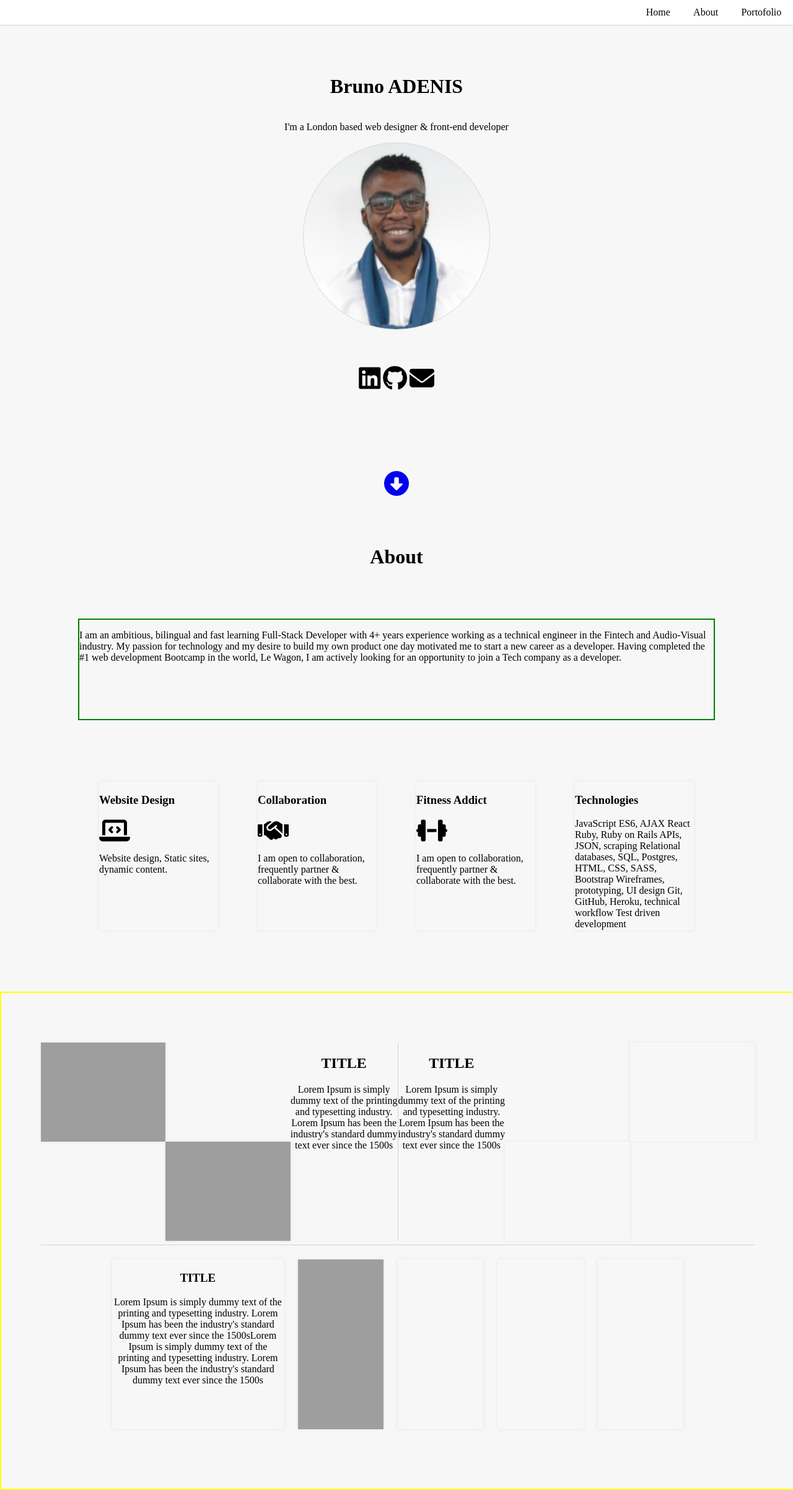
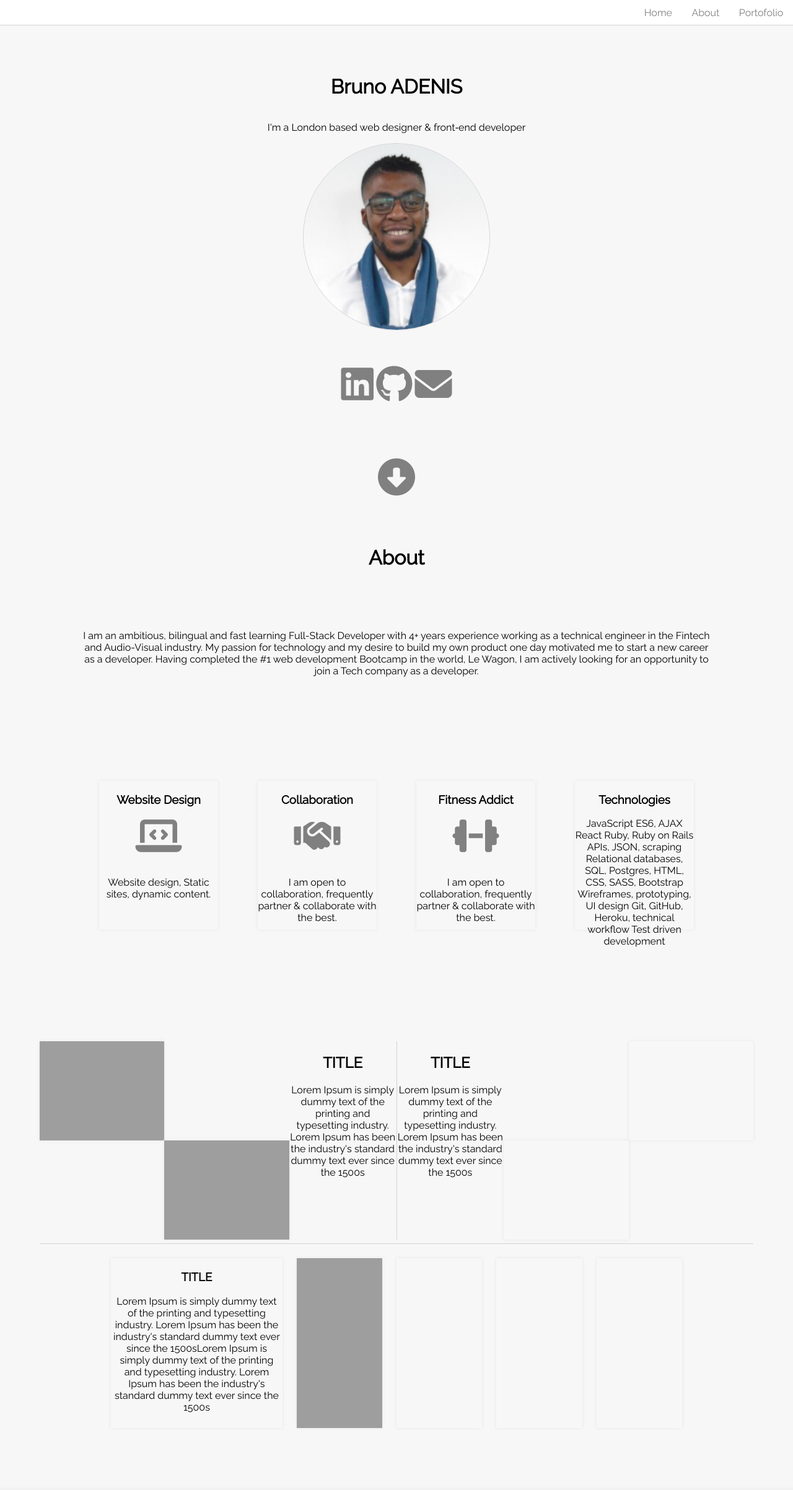
Before and after one commit to badenis19/my-portofolio, a PHP site: page / in a window 1280 px wide. Shown: the whole page at 62% size. After the commit the page ends 2304 px from the top, so only its background shows below. Run offline with PHP 8.4, Linux system fonts and the light colour scheme; some libraries are stand-ins or nearby versions; grey boxes are pictures that could not be loaded.

Commit message:
changed font style, size of icons, etc..

```diff
--- a/css/style.css
+++ b/css/style.css
@@ -1,3 +1,4 @@
+@import url("https://fonts.googleapis.com/css?family=Raleway&display=swap");
 html {
   scroll-behavior: smooth;
   -webkit-box-sizing: border-box;
@@ -8,6 +9,7 @@ html {
 body {
   margin: 0;
   padding: 0;
+  font-family: 'Raleway', sans-serif;
 }
 
 .main {
@@ -34,6 +36,27 @@ body {
   z-index: 900;
   border-bottom: 1px solid lightgray;
   background: white;
+}
+
+.links {
+  display: -webkit-box;
+  display: -ms-flexbox;
+  display: flex;
+  width: 20%;
+  -ms-flex-pack: distribute;
+      justify-content: space-around;
+  -webkit-box-align: center;
+      -ms-flex-align: center;
+          align-items: center;
+}
+
+.links a {
+  text-decoration: none;
+  color: gray;
+}
+
+.links a:hover {
+  color: black;
 }
 
 #top {
@@ -90,11 +113,17 @@ body {
           align-items: center;
 }
 
+#top .top-container .container-bottom-part i:hover {
+  color: black;
+}
+
 #top .avatar {
   width: 300px;
   height: 300px;
   border-radius: 50%;
   border: 1px solid lightgray;
+  -webkit-animation: float 6s ease-in-out infinite;
+          animation: float 6s ease-in-out infinite;
 }
 
 #middle {
@@ -116,9 +145,9 @@ body {
 }
 
 #middle .about {
-  border: 2px solid green;
   width: 80vw;
   height: 20vh;
+  text-align: center;
 }
 
 #middle .skills {
@@ -141,10 +170,27 @@ body {
           box-shadow: 0 0 5px #e6e6e6;
 }
 
+#middle .skills .box h3, #middle .skills .box p {
+  text-align: center;
+}
+
+#middle .skills .box i {
+  text-align: center;
+}
+
+#middle .skills .box .icon-container {
+  display: -webkit-box;
+  display: -ms-flexbox;
+  display: flex;
+  -webkit-box-pack: center;
+      -ms-flex-pack: center;
+          justify-content: center;
+  margin-bottom: 35px;
+}
+
 #bottom {
   width: 100vw;
   height: 100vh;
-  border: 2px solid yellow;
   display: -webkit-box;
   display: -ms-flexbox;
   display: flex;
@@ -345,28 +391,9 @@ body {
           box-shadow: 0 0 5px #e6e6e6;
 }
 
-.links {
-  display: -webkit-box;
-  display: -ms-flexbox;
-  display: flex;
-  width: 20%;
-  -ms-flex-pack: distribute;
-      justify-content: space-around;
-  -webkit-box-align: center;
-      -ms-flex-align: center;
-          align-items: center;
-}
-
-.links a {
+.fab, .fas {
+  font-size: 60px;
   text-decoration: none;
-  color: black;
-}
-
-.fab, .fas {
-  font-size: 40px;
-}
-
-.fa-arrow-alt-circle-down {
-  bottom: 0;
+  color: grey;
 }
 /*# sourceMappingURL=style.css.map */
--- a/css/style.scss
+++ b/css/style.scss
@@ -1,3 +1,5 @@
+@import url('https://fonts.googleapis.com/css?family=Raleway&display=swap');
+
 html {
     scroll-behavior: smooth;
     box-sizing: border-box;
@@ -7,6 +9,7 @@ html {
 body {
     margin: 0;
     padding: 0;
+    font-family: 'Raleway', sans-serif;
 }
 
 .main {
@@ -27,6 +30,25 @@ body {
     border-bottom: 1px solid lightgray;
     background: white;
 }
+
+.links {
+    display: flex;
+    // border: 2px solid black;
+    width: 20%;
+    justify-content: space-around;
+    align-items: center;
+
+
+    a {
+        text-decoration: none;
+        color: gray;
+
+        &:hover{
+            color: black;
+        }
+    }
+}
+
 
 #top {
     width: 100vw;
@@ -59,6 +81,10 @@ body {
             flex-direction: column;
             justify-content: space-between;
             align-items: center;
+
+                i:hover {
+                    color: black;
+                }
         }
     }
 
@@ -67,6 +93,7 @@ body {
         height: 300px;
         border-radius: 50%;
         border: 1px solid lightgray;
+        animation: float 6s ease-in-out infinite;
     }
 }
 
@@ -80,9 +107,10 @@ body {
     align-items: center;
 
     .about {
-        border: 2px solid green;
+        // border: 2px solid green;
         width: 80vw;
         height: 20vh;
+        text-align: center;
     }
 
     .skills {
@@ -98,6 +126,20 @@ body {
             width: 15vw;
             height: 30vh;
             box-shadow: 0 0 5px rgb(230,230,230);
+
+            h3, p {
+                text-align: center;
+            }
+
+            i {
+                text-align: center;
+            }
+
+            .icon-container {
+                display: flex;
+                justify-content: center;
+                margin-bottom: 35px;
+            }
         }
     }
 }
@@ -105,7 +147,7 @@ body {
 #bottom {
     width: 100vw;
     height: 100vh;
-    border: 2px solid yellow;
+    // border: 2px solid yellow;
     display: flex;
     align-items: center;
     justify-content: center;
@@ -279,26 +321,8 @@ body {
     }
 }
 
-
-
-.links {
-    display: flex;
-    // border: 2px solid black;
-    width: 20%;
-    justify-content: space-around;
-    align-items: center;
-
-    a {
-        text-decoration: none;
-        color: black;
-    }
+.fab, .fas {
+    font-size: 60px;
+    text-decoration: none;
+    color: grey;
 }
-
-.fab, .fas {
-    font-size: 40px;
-}
-
-.fa-arrow-alt-circle-down {
-
-    bottom: 0;
-}
--- a/index.html
+++ b/index.html
@@ -7,6 +7,7 @@
     <meta http-equiv="X-UA-Compatible" content="ie=edge">
     <link rel="stylesheet" href="./css/style.css">
     <script src="https://kit.fontawesome.com/21a3ae5d42.js" crossorigin="anonymous"></script>
+    <!-- <link href="https://fonts.googleapis.com/css?family=Raleway&display=swap" rel="stylesheet"> -->
     <title>Document</title>
 </head>
 
@@ -35,10 +36,11 @@
                 </div>
 
                 <div class="container-bottom-part">
+                        <!-- <a href="">CONTACT</a> -->
                     <div class="contact-me">
-                        <span><i class="fab fa-linkedin"></i></span>
-                        <span><i class="fab fa-github"></i></span>
-                        <span><i class="fas fa-envelope"></i></span>
+                        <span><a href="https://www.linkedin.com/in/brunoadenis/" target="#"><i class="fab fa-linkedin"></i></a></span>
+                        <span><a href="https://github.com/badenis19" target="#"><i class="fab fa-github"></i></a></span>
+                        <span><a href="mailto:adenis.bruno@hotmail.com"><i class="fas fa-envelope"></i></a></span>
                     </div>
                     <div><a href="#middle"><i class="fas fa-arrow-alt-circle-down"></i></a></div>
                 </div>
@@ -59,17 +61,23 @@
             <div class="skills">
                 <div class="box">
                     <h3>Website Design</h3>
-                    <i class="fas fa-laptop-code"></i>
+                    <div class="icon-container">
+                        <i class="fas fa-laptop-code"></i>
+                    </div>
                     <p>Website design, Static sites, dynamic content.</p>
                 </div>
                 <div class="box">
                     <h3>Collaboration</h3>
-                    <i class="fas fa-handshake"></i>
+                    <div class="icon-container">
+                        <i class="fas fa-handshake"></i>
+                    </div>
                     <p>I am open to collaboration, frequently partner & collaborate with the best.</p>
                 </div>
                 <div class="box">
                     <h3>Fitness Addict</h3>
-                    <i class="fas fa-dumbbell"></i>
+                    <div class="icon-container">
+                        <i class="fas fa-dumbbell"></i>
+                    </div>
                     <p>I am open to collaboration, frequently partner & collaborate with the best.</p>
                 </div>
                 <div class="box">
```
Also changed, not shown: 1 other file.
